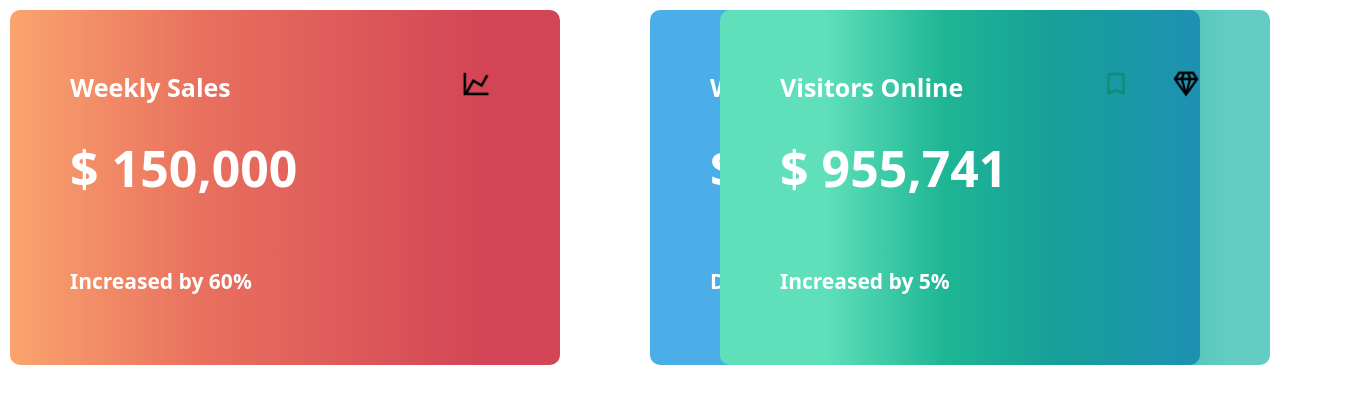
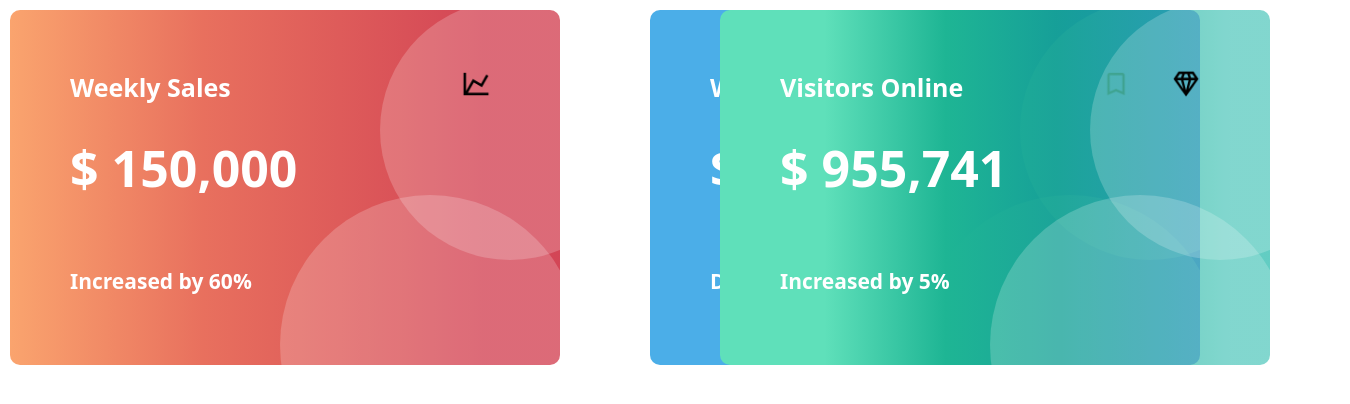
Before and after one commit to Nata-vev/positions-practice, a plain HTML site: page index.html in a window 1280 px wide. Shown: the whole page, 1350 px wide, since content can reach past the window. Drawn offline with Linux system fonts and the light colour scheme.

Commit message:
Add  pseudo-elements

```diff
--- a/assets/css/style.css
+++ b/assets/css/style.css
@@ -19,7 +19,7 @@
   padding: 20px;
   text-align: left;
 }
-.card-one{
+.card-one {
   left: 10px;
 }
 .card-two {
@@ -42,9 +42,22 @@
   text-indent: 40px;
 }
 .title {
+  position: relative;
   margin: 40px 0 30px 0;
   font-size: 25px;
   font-weight: 600;
+}
+.title::after {
+  content: "";
+  display: inline-block;
+  position: absolute;
+  right: -100px;
+  top: -70px;
+  width: 260px;
+  height: 260px;
+  border-radius: 50%;
+  background-color: #fff;
+  opacity: 0.2;
 }
 .price {
   font-size: 50px;
@@ -53,6 +66,18 @@
   margin-top: 65px;
   margin-bottom: 50px;
   font-size: 21px;
+}
+.percentage::after{
+  content: "";
+  display: inline-block;
+  position: absolute;
+  width: 300px;
+  height: 300px;
+  right: -20px;
+  bottom: -130px;
+  border-radius: 50%;
+  background-color: #fff;
+  opacity: 0.2;
 }
 .img {
   width: 30px;
```
